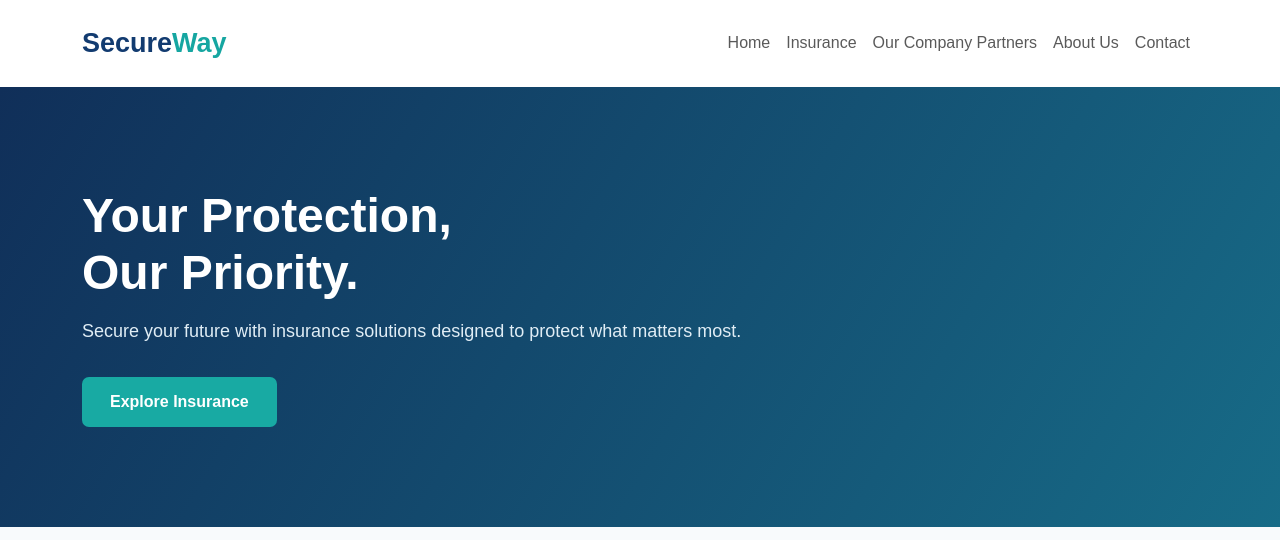
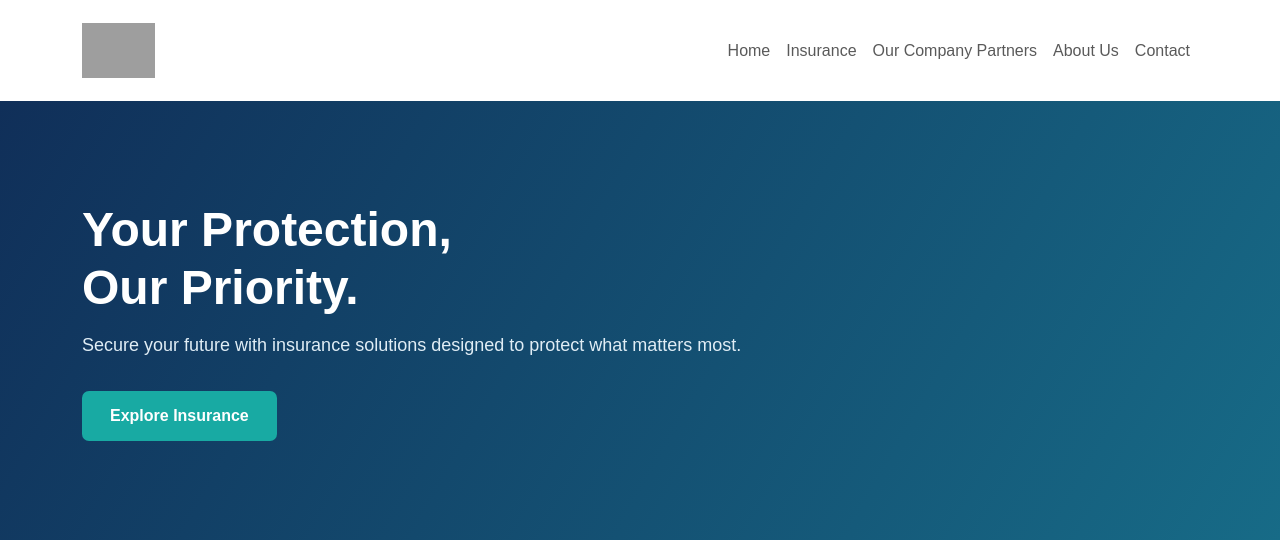
Before and after one commit to paruhh/secureway2, a Django app: page / in a window 1280 px wide. Shown: the top 540 px of the page. Run offline with Django 5.2, Linux system fonts and the light colour scheme; some libraries are stand-ins or nearby versions; grey boxes are pictures that could not be loaded.

Commit message:
modified indexpage

```diff
--- a/home/templates/home/index.html
+++ b/home/templates/home/index.html
@@ -9,6 +9,7 @@
 
     <link href="https://cdn.jsdelivr.net/npm/bootstrap@5.3.3/dist/css/bootstrap.min.css" rel="stylesheet">
     <link rel="stylesheet" href="https://cdnjs.cloudflare.com/ajax/libs/font-awesome/6.5.2/css/all.min.css">
+    <link rel="icon" type="image/png" href="{% static 'home/images/applogo.png' %}">
 
     <style>
         body {
@@ -150,7 +151,9 @@
     <div class="container">
 
         <a class="navbar-brand brand" href="/">
-            Secure<span>Way</span>
+            <img src="{% static 'home/images/applogo.png' %}"
+                 alt="SecureWay Logo"
+                 style="height: 55px; width: auto; object-fit: contain;">
         </a>
 
         <button class="navbar-toggler" type="button"
```
